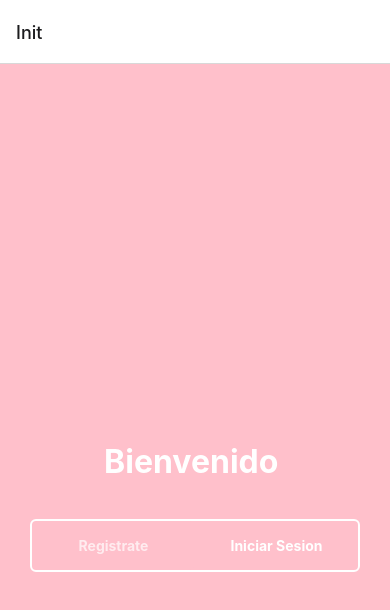
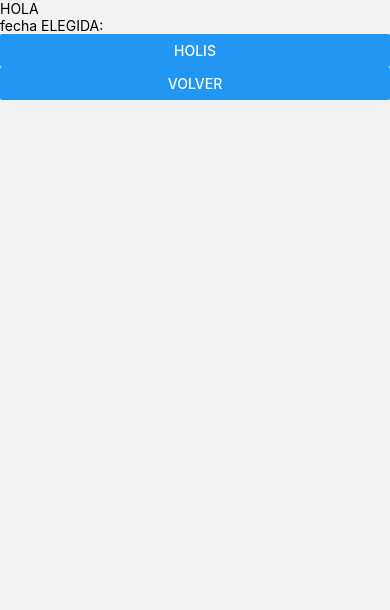
Before and after one commit to fatimaGisele/final-am-act4a-altamirano, a React Native app: screen /EventOfADay in a window 390 px wide. Shown: the top 610 px of the page. Built offline with nearby package versions, Linux system fonts and the light colour scheme.

Commit message:
trabajando en el datePicker...etc

```diff
--- a/App.js
+++ b/App.js
@@ -2,13 +2,15 @@
 import { SafeAreaProvider } from 'react-native-safe-area-context';
 import { MyNavigation } from './Components/MyNavigation';
 import { StatusBar } from 'expo-status-bar';
+
 
 export default function App() {
 
   return (
     <SafeAreaProvider>
       <StatusBar style='light'/>
-        <MyNavigation/>
+      <MyNavigation/>
+
     </SafeAreaProvider>
   );
 }
--- /dev/null
+++ b/Components/EventOfADay.js
@@ -0,0 +1,21 @@
+//muestra la imagen del dia elegido
+import { useState } from "react"
+import { Text, View, StyleSheet, Button } from "react-native"
+
+export default function EventOfADay({selected, navigation}){
+
+    const [date, setDate] =useState(selected);
+
+    const showDate=()=>{
+        console.log('date desde eventOfADay '+date)
+    }
+
+    return(
+        <View>
+            <Text >HOLA</Text>
+            <Text>fecha ELEGIDA: {date} </Text>
+            <Button title="holis" onPress={()=>{console.log(date)}}/>
+            <Button title="volver" onPress={()=>navigation.goBack()}/>
+        </View>
+    )
+}
--- /dev/null
+++ b/Components/MyDatePicker.js
@@ -0,0 +1,42 @@
+import  DateTimePicker  from '@react-native-community/datetimepicker';
+import { useState } from 'react';
+import { View, Text, StyleSheet, Button,ScrollView } from 'react-native';
+import EventOfADay from './EventOfADay';
+
+
+
+export default function MyDatePicker({navigation}){
+
+   const date = new Date();
+    //const [mode, setMode] = useState('date');
+
+    const pickDay= (e, selectedDate)=>{
+        let day = selectedDate.getDate();
+        let month = selectedDate.getMonth()+1;
+        let year = selectedDate.getFullYear();
+        if(month<10){
+            console.log('fecha selecccionada: '+`${day}`+'/0'+`${month}`+'/'+`${year}`);
+        }else{
+            console.log('fecha selecccionada: '+`${day}`+'/'+`${month}`+'/'+`${year}`);
+        }
+        //setDate(selectedDate);
+        navigation.navigate('EventOfADay');
+
+        return(
+            <EventOfADay selected={selectedDate}/>
+        )
+    }
+
+
+
+    return(
+        <ScrollView>
+            <View>
+                <Text>Elige una fecha y descubre el evento astronomico de ese dia</Text>
+                    <DateTimePicker value={date} onChange={pickDay} />
+
+            </View>
+        </ScrollView>
+    )
+
+}
--- a/Components/MyNavigation.js
+++ b/Components/MyNavigation.js
@@ -7,8 +7,8 @@ import Register from './Register';
 import ApodCard from './Main';
 import UserData from './UserData';
 import SignOut from './SignOut';
-
-
+import MyDatePicker from './MyDatePicker';
+import EventOfADay from './EventOfADay';
 
 export function MyNavigation(){
 
@@ -17,12 +17,14 @@ export function MyNavigation(){
     return(
         <NavigationContainer>
             <stack.Navigator>
-                <stack.Screen name="Init" component={Init}/>
-                <stack.Screen name="SignIn" component={SignIn} />
-                <stack.Screen name="Register" component={Register}/>
-                <stack.Screen name="ApodCard" component={ApodCard}/>
-                <stack.Screen name="UserData" component={UserData}/>
-                <stack.Screen name="SignOut" component={SignOut}/>
+                <stack.Screen name="MyDatePicker" component={MyDatePicker} options={{headerShown:false}}/>
+                <stack.Screen name="Init" component={Init} options={{headerShown:false}}/>
+                <stack.Screen name="SignIn" component={SignIn} options={{headerShown:false}}/>
+                <stack.Screen name="Register" component={Register} options={{headerShown:false}}/>
+                <stack.Screen name="ApodCard" component={ApodCard} options={{headerShown:false}}/>
+                <stack.Screen name="UserData" component={UserData} options={{headerShown:false}}/>
+                <stack.Screen name="SignOut" component={SignOut} options={{headerShown:false}}/>
+                <stack.Screen name="EventOfADay" component={EventOfADay} options={{headerShown:false}}/>
             </stack.Navigator>
         </NavigationContainer>
     )
```
Also changed, not shown: Components/DatePicker.js (deleted).
